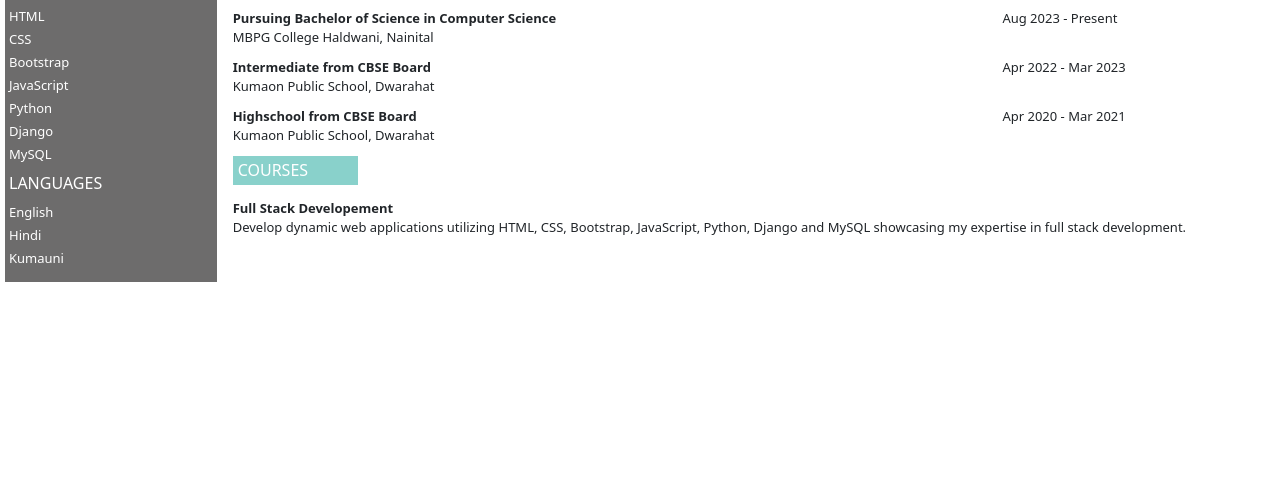
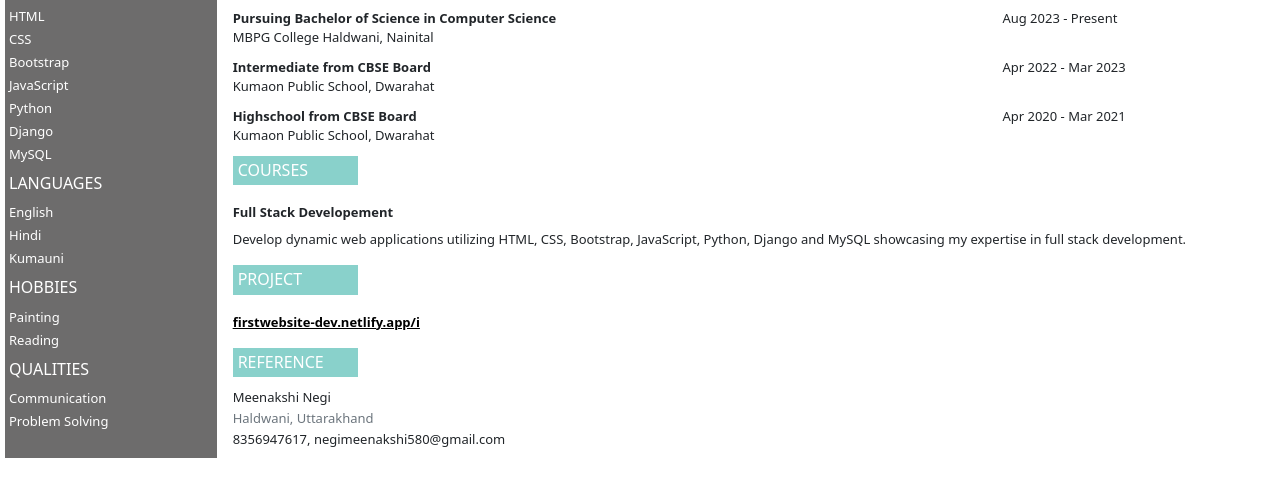
Before and after one commit to meenakshi263652/resume, a plain HTML site: page index.html in a window 1280 px wide. Shown: the part 190-686 px from the top of the page. Drawn offline with nearby package versions, Linux system fonts and the light colour scheme.

Commit message:
Add files via upload
text change

```diff
--- a/index.html
+++ b/index.html
@@ -6,7 +6,6 @@
     <meta name="viewport" content="width=device-width, initial-scale=1.0">
     <link href="https://cdn.jsdelivr.net/npm/bootstrap@5.3.3/dist/css/bootstrap.min.css" rel="stylesheet"
         integrity="sha384-QWTKZyjpPEjISv5WaRU9OFeRpok6YctnYmDr5pNlyT2bRjXh0JMhjY6hW+ALEwIH" crossorigin="anonymous">
-    <!-- <link rel="stylesheet" href="style.css"> -->
     <title>RESUME</title>
     <style>
         :root {
@@ -14,17 +13,20 @@
             --secondary-color: #242222a9;
             --first-color: #000000;
             --second-color: #ffffff;
+            --third-color: #49494900;
         }
 
         body {
             margin: 5px;
             font-size: small;
         }
+
         @media screen and (max-width:768px) {
-    body{
+            body {
                 font-size: 10px;
             }
         }
+
         header {
             background-color: var(--primary-color);
             color: var(--second-color);
@@ -59,44 +61,77 @@ header a {
         .first {
             background-color: var(--secondary-color);
             color: var(--second-color);
-    padding-left :10px;
+            padding-left: 10px;
         }
 
-@media screen and(max-width:768px){
-    .first{
+        @media screen and(max-width:768px) {
+            .first {
                 padding: 0;
             }
         }
 
 
-.languages{
+        .languages {
             line-height: 7px;
         }
-.skills{
+
+        .skills {
             line-height: 7px;
         }
-.skill{
+
+        .skill {
             margin-bottom: 15px;
         }
-.edu{
+
+        .edu {
             background-color: var(--primary-color);
             color: var(--second-color);
             padding: 5px;
             width: 125px;
             margin-bottom: 18px;
         }
-.edu_h{
-    line-height: 10px
+
+        .edu_h {
+            line-height: 10px;
         }
-@media screen and(max-width:768px){
-    .edu_t{
+
+        @media screen and(max-width:768px) {
+            .edu_t {
                 margin-left: 25px;
             }
         }
-.edu_d{
+
+        .edu_d {
             margin-top: -7px;
         }
 
+        .course {
+            margin-bottom: 7px;
+        }
+
+        @media screen and(max-width:768px) {
+            .cor {
+                line-height: 7px;
+            }
+        }
+
+        .pjt a {
+            color: var(--first-color);
+        }
+
+        .pjt a:hover {
+            color: var(--secondary-color);
+        }
+
+        .reference {
+            line-height: 5px;
+        }
+
+        @media screen and(max-width:768px) {
+            .reference {
+                line-height: -2px;
+            }
+        }
     </style>
 </head>
 
@@ -168,6 +203,18 @@ header a {
                 <p class="">Kumauni</p>
 
             </div>
+            <div class="languages mt-1">
+                <h6 class="mt-2 mb-3">HOBBIES</h6>
+                <p class="">Painting</p>
+                <p class="">Reading</p>
+
+            </div>
+            <div class="languages mt-1">
+                <h6 class="mt-2 mb-3">QUALITIES</h6>
+                <p class="">Communication</p>
+                <p class="">Problem Solving</p>
+
+            </div>
         </div>
         <div class="second col-lg-10 col-md-10 col-sm-10">
             <!-- education -->
@@ -204,10 +251,34 @@ header a {
             <!-- course -->
             <div class="education px-3">
                 <h6 class="edu">COURSES</h6>
-                <div class="d-flex edu_h">
+                <div class="">
                     <div class="col-lg-12 col-md-12 col-sm-12">
-                        <p class=""><b>Full Stack Developement</b></p>
-                        <p class="edu_d">Develop dynamic web applications utilizing HTML, CSS, Bootstrap, JavaScript, Python, Django and MySQL showcasing my expertise in full stack development.</p>
+                        <p class="course"><b>Full Stack Developement</b></p>
+                        <p class="cor">Develop dynamic web applications utilizing HTML, CSS, Bootstrap, JavaScript,
+                            Python, Django and MySQL showcasing my expertise in full stack development.</p>
+                    </div>
+                </div>
+            </div>
+            <!-- project -->
+            <div class="education px-3">
+                <h6 class="edu">PROJECT</h6>
+                <div class="">
+                    <div class="col-lg-12 col-md-12 col-sm-12">
+                        <p class="pjt"><b><a
+                                    href="https://firstwebsite-dev.netlify.app/">firstwebsite-dev.netlify.app/i</a></b>
+                        </p>
+                    </div>
+                </div>
+            </div>
+
+            <!-- reference -->
+            <div class="education px-3">
+                <h6 class="edu">REFERENCE</h6>
+                <div class="d-flex ">
+                    <div class="col-lg-9 col-md-9 col-sm-9 reference">
+                        <p class="reference">Meenakshi Negi</p>
+                        <p class="reference text-secondary">Haldwani, Uttarakhand</p>
+                        <p class="reference">8356947617, negimeenakshi580@gmail.com</p>
                     </div>
                 </div>
             </div>
```
Lines whose indentation alone changed are shown as unchanged.
